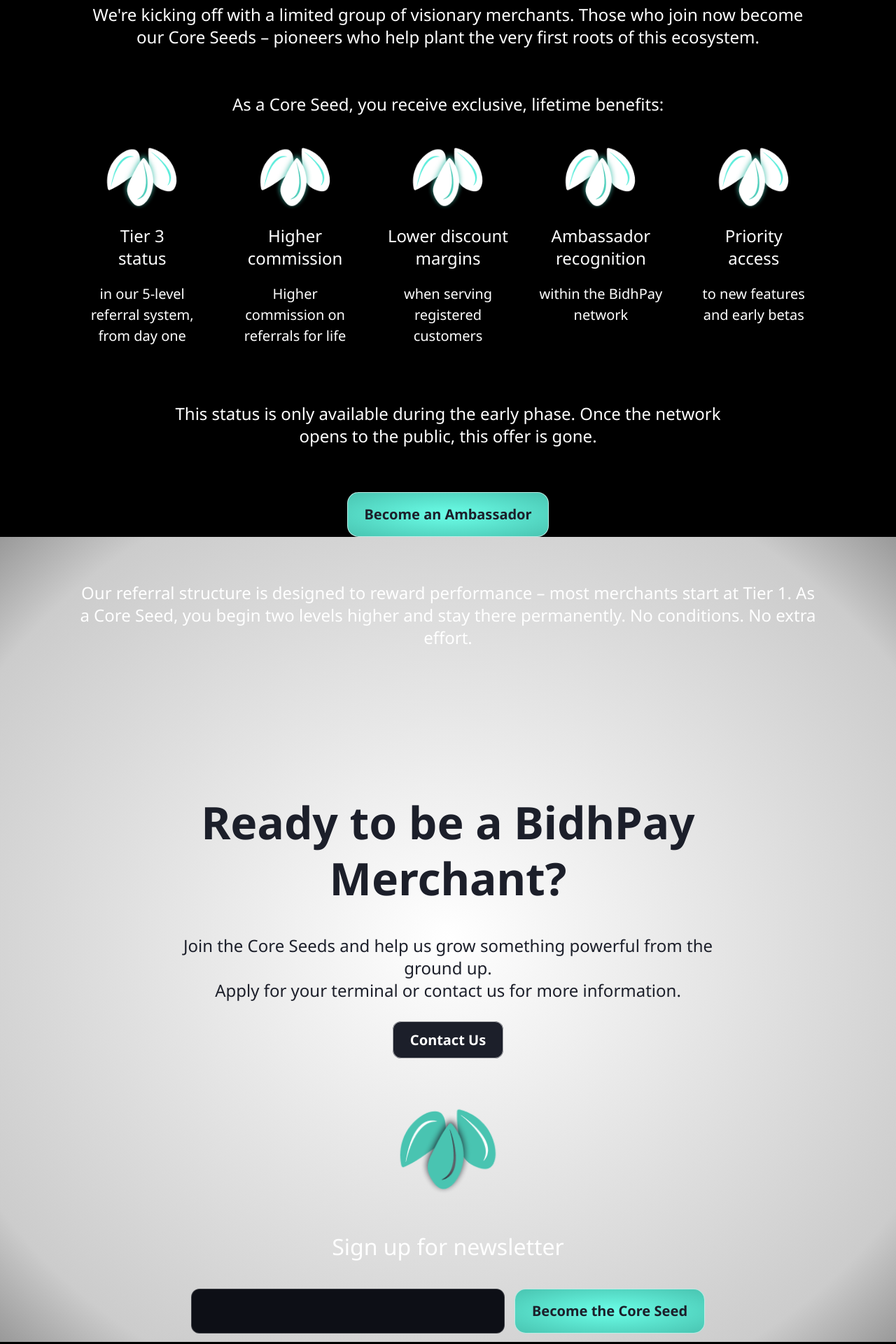
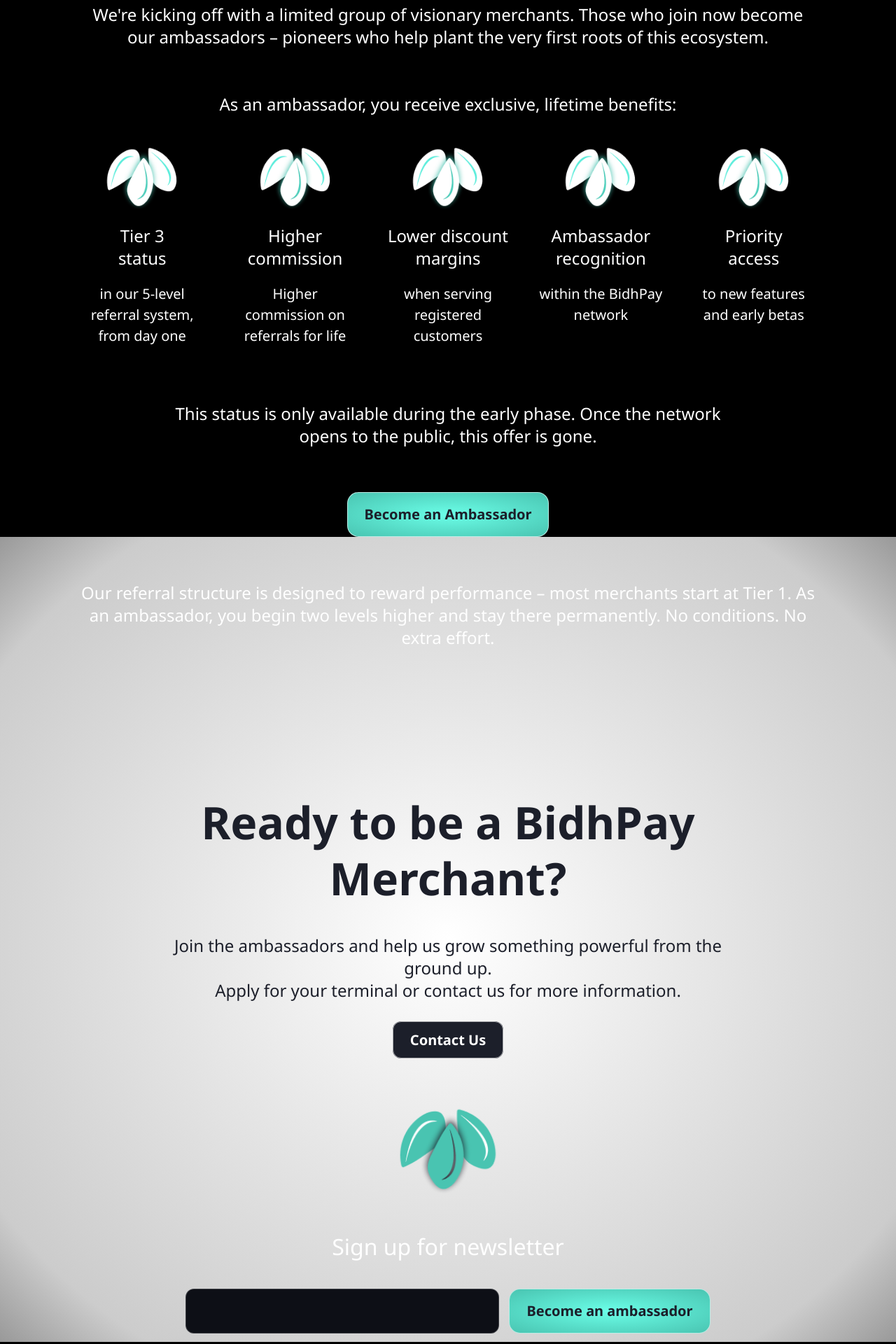
Before and after one commit to teobizjak/bidhpay, a React (Vite) app: page / in a window 1280 px wide. Shown: the part 6280-8200 px from the top of the page at 70% size. Built offline with nearby package versions, Linux system fonts and the light colour scheme.

Commit message:
fixed dutch translation

```diff
--- a/src/Nav.jsx
+++ b/src/Nav.jsx
@@ -26,7 +26,7 @@
     };
 
     useEffect(() => {
-        const browserLang = navigator.language || navigator.userLanguage;
+        const browserLang = localStorage.getItem('language') || navigator.language || navigator.userLanguage;
 
         if (browserLang.startsWith("nl")) {
             setSelectedLanguage("Dutch");
--- a/src/i18n.js
+++ b/src/i18n.js
@@ -32,7 +32,7 @@
                 "Automatic charitable giving, made effortless": "Automatic charitable giving, made effortless",
                 "Relationships grow": "Relationships grow",
                 "Merchant to customer and both to community": "Merchant to customer and both to community",
-                "Become the Core Seed": "Become the Core Seed",
+                "Become the Core Seed": "Become an ambassador",
                 "Pay.": "Pay.",
                 "Reward.": "Reward.",
                 "Uplift.": "Uplift.",
@@ -68,9 +68,9 @@
                 "A merchant portal with real-time data and insights": "A merchant portal with real-time data and insights",
                 "A meaningful role in a system that puts people and purpose first ": "A meaningful role in a system that puts people and purpose first ",
                 "Join the early phase and ": "Join the early phase and ",
-                "become a Core Seed": "become a Core Seed",
-                "We're kicking off with a limited group of visionary merchants. Those who join now become our Core Seeds – pioneers who help plant the very first roots of this ecosystem.": "We're kicking off with a limited group of visionary merchants. Those who join now become our Core Seeds – pioneers who help plant the very first roots of this ecosystem.",
-                "As a Core Seed, you receive exclusive, lifetime benefits:": "As a Core Seed, you receive exclusive, lifetime benefits:",
+                "become a Core Seed": "become an ambassador",
+                "We're kicking off with a limited group of visionary merchants. Those who join now become our Core Seeds – pioneers who help plant the very first roots of this ecosystem.": "We're kicking off with a limited group of visionary merchants. Those who join now become our ambassadors – pioneers who help plant the very first roots of this ecosystem.",
+                "As a Core Seed, you receive exclusive, lifetime benefits:": "As an ambassador, you receive exclusive, lifetime benefits:",
                 "Tier 3": "Tier 3",
                 "status": "status",
                 "in our 5-level referral system, from day one": "in our 5-level referral system, from day one",
@@ -85,11 +85,11 @@
                 "access": "access",
                 "to new features and early betas": "to new features and early betas",
                 "This status is only available during the early phase. Once the network opens to the public, this offer is gone.": "This status is only available during the early phase. Once the network opens to the public, this offer is gone.",
-                "Become the Core Seed": "Become the Core Seed",
-                "Our referral structure is designed to reward performance – but most merchants start at Tier 1. As a Core Seed, you begin two levels higher and stay there permanently. No conditions. No extra effort.": "Our referral structure is designed to reward performance – most merchants start at Tier 1. As a Core Seed, you begin two levels higher and stay there permanently. No conditions. No extra effort.",
+                "Become the Core Seed": "Become an ambassador",
+                "Our referral structure is designed to reward performance – but most merchants start at Tier 1. As a Core Seed, you begin two levels higher and stay there permanently. No conditions. No extra effort.": "Our referral structure is designed to reward performance – most merchants start at Tier 1. As an ambassador, you begin two levels higher and stay there permanently. No conditions. No extra effort.",
                 "Ready to become more ": "Ready to become more ",
                 "than just a shopkeeper?": "than just a shopkeeper?",
-                "Join the Core Seeds and help us grow something powerful from the ground up.": "Join the Core Seeds and help us grow something powerful from the ground up.",
+                "Join the Core Seeds and help us grow something powerful from the ground up.": "Join the ambassadors and help us grow something powerful from the ground up.",
                 "Apply for your terminal or contact us for more information.": "Apply for your terminal or contact us for more information.",
                 "Contact Us": "Contact Us",
                 "Sign up for newsletter": "Sign up for newsletter",
@@ -191,7 +191,7 @@
                 "to new features and early betas": "aux nouvelles fonctionnalités et aux bêtas précoces",
                 "This status is only available during the early phase. Once the network opens to the public, this offer is gone.": "Ce statut n'est disponible que pendant la phase initiale. Une fois le réseau ouvert au public, cette offre disparaîtra.",
                 "Become the Core Seed": "Devenez la Graine Fondatrice",
-                "Our referral structure is designed to reward performance – but most merchants start at Tier 1. As a Core Seed, you begin two levels higher and stay there permanently. No conditions. No extra effort.": "Notre structure de parrainage est conçue pour récompenser la performance – mais la plupart des commerçants commencent au Niveau 1. En tant que Graine Fondatrice, vous commencez deux niveaux plus haut et y restez définitivement. Aucune condition. Aucun effort supplémentaire.",
+                "Our referral structure is designed to reward performance – but most merchants start at Tier 1. As a Core Seed, you begin two levels higher and stay there permanently. No conditions. No extra effort.": "Notre structure de parrainage est conçue pour récompenser la performance – la plupart des marchands commencent au Niveau 1. En tant qu'ambassadeur, vous commencez deux niveaux plus haut et y restez définitivement. Aucune condition. Aucun effort supplémentaire.",
                 "Ready to become more ": "Prêt à devenir plus ",
                 "than just a shopkeeper?": "qu'un simple commerçant ?",
                 "Join the Core Seeds and help us grow something powerful from the ground up.": "Rejoignez les Graines Fondatrices et aidez-nous à faire grandir quelque chose de puissant dès le début.",
@@ -242,10 +242,10 @@
                 "Automatic charitable giving, made effortless": "Automatisch geven aan goede doelen, moeiteloos gemaakt",
                 "Relationships grow": "Relaties groeien",
                 "Merchant to customer and both to community": "Ondernemer naar klant en beiden naar gemeenschap",
-                "Become the Core Seed": "Word het Kernzaad",
+                "Become the Core Seed": "Word ambassadeur",
                 "Pay.": "Betaal.",
                 "Reward.": "Beloon.",
-                "Uplift.": "Verhef.",
+                "Uplift.": "Groei.",
                 "Together, we plant something meaningful – seed by seed.": "Samen planten we iets betekenisvols – zaadje voor zaadje.",
                 "What is Bidhpay": "Wat is Bidhpay",
                 "Bidhara Payment": "Bidhara Betaling",
@@ -277,10 +277,10 @@
                 "Halal-friendly transactions and automatic Sadaqah integration": "Halal-vriendelijke transacties en automatische Sadaqah-integratie",
                 "A merchant portal with real-time data and insights": "Een handelaarsportaal met real-time gegevens en inzichten",
                 "A meaningful role in a system that puts people and purpose first": "Een betekenisvolle rol in een systeem dat mensen en doel vooropstelt",
-                "Join the early phase and ": "Sluit u aan bij de vroege fase en ",
-                "become a Core Seed": "word een Kernzaad",
-                "We're kicking off with a limited group of visionary merchants. Those who join now become our Core Seeds – pioneers who help plant the very first roots of this ecosystem.": "We beginnen met een beperkte groep visionaire handelaren. Degenen die nu meedoen, worden onze Kernzaden – pioniers die helpen de allereerste wortels van dit ecosysteem te planten.",
-                "As a Core Seed, you receive exclusive, lifetime benefits:": "Als Kernzaad ontvangt u exclusieve, levenslange voordelen:",
+                "Join the early phase and ": "Sluit u aan in deze vroege fase en ",
+                "become a Core Seed": "word ambassadeur",
+                "We're kicking off with a limited group of visionary merchants. Those who join now become our Core Seeds – pioneers who help plant the very first roots of this ecosystem.": "We beginnen met een beperkte groep visionaire handelaren. Degenen die nu meedoen, worden onze Ambassadeurs – pioniers die helpen de allereerste wortels van dit ecosysteem te planten.",
+                "As a Core Seed, you receive exclusive, lifetime benefits:": "Als ambassadeur ontvangt u exclusieve, levenslange voordelen:",
                 "Tier 3": "Niveau 3",
                 "status": "status",
                 "in our 5-level referral system, from day one": "in ons 5-niveau verwijzingssysteem, vanaf dag één",
@@ -295,11 +295,11 @@
                 "access": "toegang",
                 "to new features and early betas": "tot nieuwe functies en vroege bètaversies",
                 "This status is only available during the early phase. Once the network opens to the public, this offer is gone.": "Deze status is alleen beschikbaar tijdens de vroege fase. Zodra het netwerk opengaat voor het publiek, is dit aanbod verdwenen.",
-                "Become the Core Seed": "Word het Kernzaad",
-                "Our referral structure is designed to reward performance – but most merchants start at Tier 1. As a Core Seed, you begin two levels higher and stay there permanently. No conditions. No extra effort.": "Onze verwijzingsstructuur is ontworpen om prestaties te belonen – maar de meeste handelaren beginnen op Niveau 1. Als Kernzaad begint u twee niveaus hoger en blijft u daar permanent. Geen voorwaarden. Geen extra moeite.",
+                "Become the Core Seed": "Word Ambassadeur",
+                "Our referral structure is designed to reward performance – but most merchants start at Tier 1. As a Core Seed, you begin two levels higher and stay there permanently. No conditions. No extra effort.": "Onze verwijzingsstructuur is ontworpen om prestaties te belonen – de meeste partners beginnen op Tier 1. Als ambassadeur begin je twee niveaus hoger en blijf je daar permanent. Geen voorwaarden. Geen extra moeite.",
                 "Ready to become more ": "Klaar om meer te worden ",
                 "than just a shopkeeper?": "dan alleen een winkelier?",
-                "Join the Core Seeds and help us grow something powerful from the ground up.": "Sluit u aan bij de Kernzaden en help ons iets krachtigs vanaf de grond op te bouwen.",
+                "Join the Core Seeds and help us grow something powerful from the ground up.": "Sluit u aan bij de ambassadeurs en help ons iets krachtigs vanaf de grond op te bouwen.",
                 "Apply for your terminal or contact us for more information.": "Vraag uw terminal aan atau neem contact met ons op voor meer informatie.",
                 "Contact Us": "Neem contact op",
                 "Sign up for newsletter": "Inschrijven voor nieuwsbrief",
@@ -313,10 +313,10 @@
                 "We're building an ecosystem that connects merchants and consumers – with mutual benefits, transparency, and shared values - step by step, Seed by Seed": "We bouwen een ecosysteem dat handelaren en consumenten verbindt – met wederzijdse voordelen, transparantie en gedeelde waarden - stap voor stap, Zaadje voor Zaadje",
                 "Cashback - Donations": "Cashback - Donaties",
                 "Full ethical ecosystem launch": "Volledige ethische ecosysteemlancering",
-                "Join the early phase": "Sluit u aan bij de vroege fase",
-                "Join the early phase and become an Ambassador": "Sluit u aan bij de vroege fase en word Ambassadeur",
+                "Join the early phase": "Sluit u aan in deze vroege fase",
+                "Join the early phase and become an Ambassador": "Sluit u aan in dezevroege fase en word Ambassadeur",
                 "Ready to be a BidhPay Merchant?": "Klaar om BidhPay-handelaar te worden?",
-"Join the early phase and": "Sluit u aan bij de vroege fase en",
+"Join the early phase and": "Sluit u aan in deze vroege fase en",
 "become an Ambassador": "word Ambassadeur"
             }
         },
```
Also changed, not shown: src/main.jsx (+10 -0 lines).
